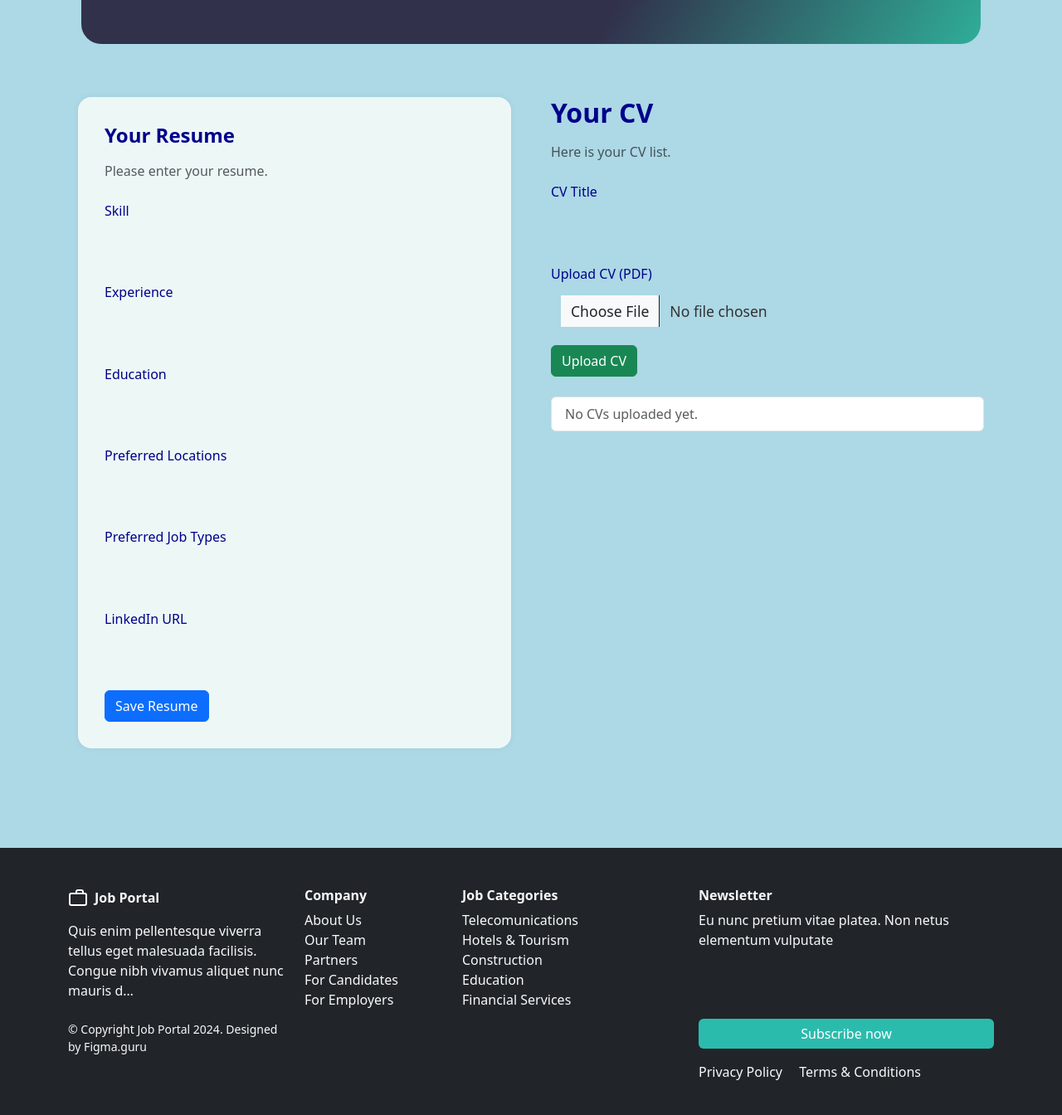
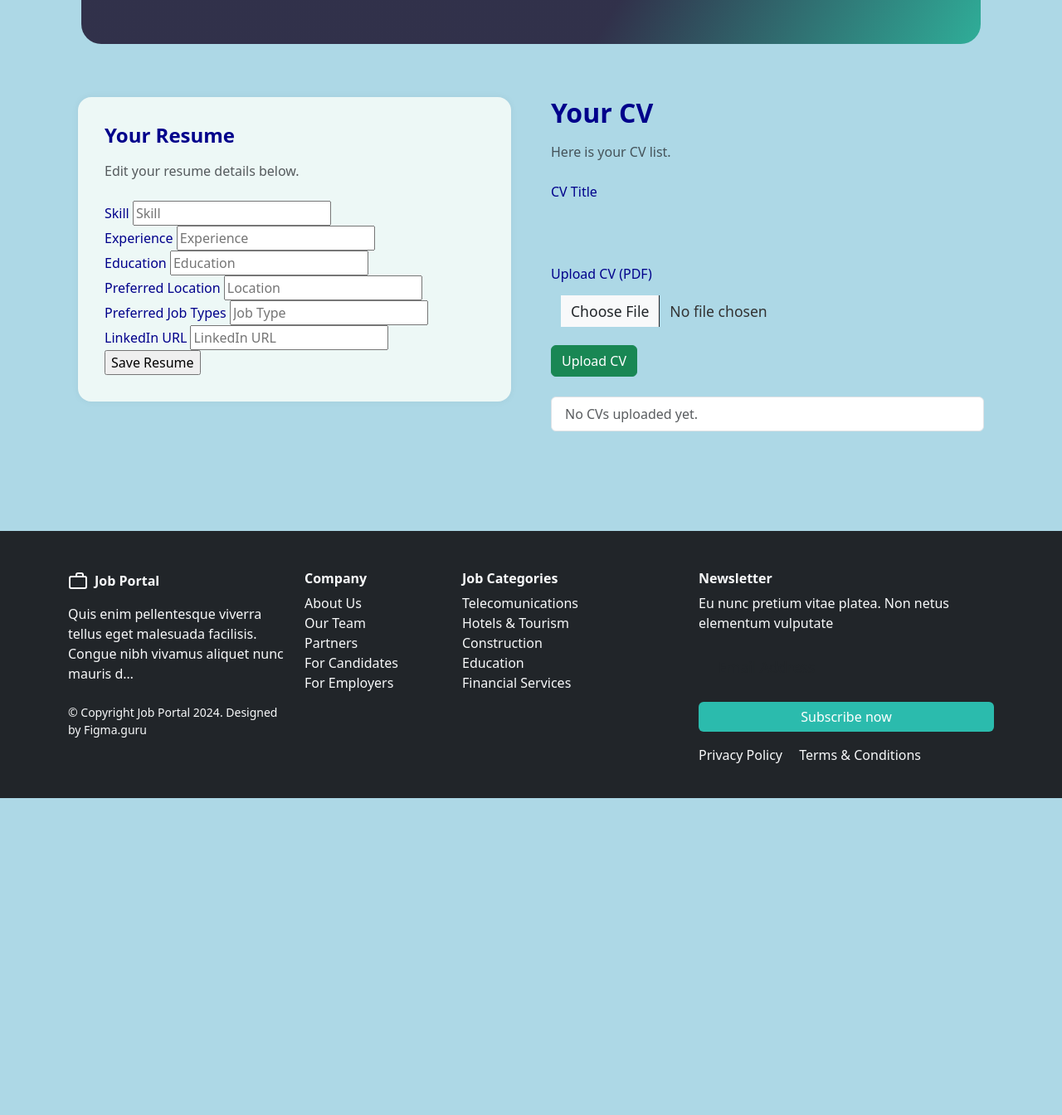
Before and after one commit to PNamGP1120/RecruitmentFlaskApp, a Flask app: template app/templates/profile/profile.html in a window 1280 px wide. Shown: the part 197-1541 px from the top of the page at 83% size. After the commit the page ends 1159 px from the top, so only its background shows below. Run offline with Flask 3, Linux system fonts and the light colour scheme; the template is opened without the code that fills it, so the values that code supplies are empty; grey boxes are pictures that could not be loaded.

Commit message:
resume completement

```diff
--- a/app/index.py
+++ b/app/index.py
@@ -1,18 +1,52 @@
-from flask import render_template, request, redirect, url_for
-from flask_login import login_user, logout_user
+import flask
+from flask import render_template, request, redirect, url_for, flash
+from flask_login import login_user, logout_user, current_user
 
 from app import app, dao, login
+from app.models import Resume
 
 
 @app.route('/')
 def index():
     return render_template('index.html')
 
-@app.route('/profile')
-def profile():
+
+@app.route('/profile', methods=['POST', 'GET'])
+def profile_process():
     title = "Resume & CV Management"
     subtitle = "Edit your resume & CV"
-    return render_template('profile/profile.html', title=title, subtitle=subtitle)
+
+    # Fetch the current user's resume (if it exists)
+    resume = Resume.query.filter_by(user_id=current_user.id).first()
+
+    if request.method == 'POST':
+        if (not request.form['skill'] or not request.form['experience'] or not request.form['education']
+                or not request.form['location'] or not request.form['job'] or not request.form['linkedin']):
+            flash('Please enter all required resume details', 'danger')
+        else:
+            # Prepare resume data
+            resume_data = {
+                'skill': request.form['skill'],
+                'experience': request.form['experience'],
+                'education': request.form['education'],
+                'preferred_locations': request.form['location'],
+                'preferred_job_types': request.form['job'],
+                'linkedin_url': request.form.get('linkedin', '')
+            }
+            # Update or create resume
+            if resume:
+                # Update existing resume
+                dao.update_resume(resume, resume_data)
+                flash('Resume was successfully updated', 'success')
+            else:
+                # Create new resume
+                resume = Resume(**resume_data, user_id=current_user.id)
+                dao.add_resume(resume)
+                flash('Resume was successfully added', 'success')
+            return redirect(url_for('profile_process'))
+
+    return render_template('profile/profile.html', title=title, subtitle=subtitle, resume=resume)
+
 
 @app.route("/register", methods=['GET', 'POST'])
 def register_process():
@@ -33,13 +67,14 @@ def register_process():
     subtitle = "Join our platform and discover thousands of job opportunities."
     return render_template('register.html', err_msg=err_msg, title=title, subtitle=subtitle)
 
+
 @app.route("/login", methods=['GET', 'POST'])
 def login_process():
     if request.method.__eq__('POST'):
         username = request.form.get('username')
         password = request.form.get('password')
         print(username, password)
-        u = dao.auth_user(username = username, password = password)
+        u = dao.auth_user(username=username, password=password)
         print(u)
         if u:
             login_user(u)
@@ -49,20 +84,25 @@ def login_process():
     subtitle = "Please enter your credentials to proceed."
     return render_template('login.html', title=title, subtitle=subtitle)
 
+
 @app.route("/logout")
 def logout_process():
     logout_user()
     return redirect(url_for('login_process'))
 
+
 @login.user_loader
 def get_user_by_id(user_id):
     return dao.get_user_by_id(user_id)
+
 
 @app.route('/about')
 def about():
     return render_template('about_us.html')
 
+
 if __name__ == '__main__':
     with app.app_context():
         from app.admin import *
+
         app.run(debug=True)
--- a/app/templates/layout/header.html
+++ b/app/templates/layout/header.html
@@ -43,7 +43,7 @@
                     {{ current_user.username }}
                 </a>
                 <ul class="dropdown-menu dropdown-menu-end" aria-labelledby="navbarDropdownUser">
-                    <li><a class="dropdown-item" href="{{url_for('profile')}}">Profile</a></li>
+                    <li><a class="dropdown-item" href="{{url_for('profile_process')}}">Profile</a></li>
                     <li><a class="dropdown-item" href="/settings">Settings</a></li>
                     <li>
                         <hr class="dropdown-divider">
--- a/app/templates/profile/profile.html
+++ b/app/templates/profile/profile.html
@@ -22,37 +22,50 @@
     <div class="container">
         <div class="row g-5">
 
+            <!-- Resume Section -->
             <div class="col-md-6">
-                <div class="resume-form-wrapper"> {# Use the renamed class for clarity #}
+                {% with messages = get_flashed_messages(with_categories=true) %}
+                    {% if messages %}
+                        {% for category, message in messages %}
+                            <div class="alert alert-{{ category }} alert-dismissible fade show" role="alert">
+                                {{ message }}
+                                <button type="button" class="btn-close" data-bs-dismiss="alert" aria-label="Close"></button>
+                            </div>
+                        {% endfor %}
+                    {% endif %}
+                {% endwith %}
+
+
+                <div class="resume-form-wrapper">
                     <h4 class="fw-bold mb-3">Your Resume</h4>
-                    <p class="text-muted mb-4">Please enter your resume.</p>
+                    <p class="text-muted mb-4">Edit your resume details below.</p>
 
-                    <form method="POST" action="">
-                        <div class="mb-3">
-                            <label class="form-label">Skill</label>
-                            <input type="text" class="form-control" name="skill" value="{{ resume.skill if resume else '' }}">
-                        </div>
-                        <div class="mb-3">
-                            <label class="form-label">Experience</label>
-                            <input type="text" class="form-control" name="experience" value="{{ resume.experience if resume else '' }}">
-                        </div>
-                        <div class="mb-3">
-                            <label class="form-label">Education</label>
-                            <input type="text" class="form-control" name="education" value="{{ resume.education if resume else '' }}">
-                        </div>
-                        <div class="mb-3">
-                            <label class="form-label">Preferred Locations</label>
-                            <input type="text" class="form-control" name="preferred_locations" value="{{ resume.preferred_locations if resume else '' }}">
-                        </div>
-                        <div class="mb-3">
-                            <label class="form-label">Preferred Job Types</label>
-                            <input type="text" class="form-control" name="preferred_job_types" value="{{ resume.preferred_job_types if resume else '' }}">
-                        </div>
-                        <div class="mb-3">
-                            <label class="form-label">LinkedIn URL</label>
-                            <input type="text" class="form-control" name="linkedin_url" value="{{ resume.linkedin_url if resume else '' }}">
-                        </div>
-                        <button type="submit" class="btn btn-primary">Save Resume</button>
+                    <form action="{{ url_for('profile_process') }}" method="POST">
+                        <label>
+                            Skill
+                            <input type="text" name="skill" placeholder="Skill" value="{{ resume.skill if resume else '' }}">
+                        </label><br>
+                        <label>
+                            Experience
+                            <input type="text" name="experience" placeholder="Experience" value="{{ resume.experience if resume else '' }}">
+                        </label><br>
+                        <label>
+                            Education
+                            <input type="text" name="education" placeholder="Education" value="{{ resume.education if resume else '' }}">
+                        </label><br>
+                        <label>
+                            Preferred Location
+                            <input type="text" name="location" placeholder="Location" value="{{ resume.preferred_locations if resume else '' }}">
+                        </label><br>
+                        <label>
+                            Preferred Job Types
+                            <input type="text" name="job" placeholder="Job Type" value="{{ resume.preferred_job_types if resume else '' }}">
+                        </label><br>
+                        <label>
+                            LinkedIn URL
+                            <input type="text" name="linkedin" placeholder="LinkedIn URL" value="{{ resume.linkedin_url if resume else '' }}">
+                        </label><br>
+                        <input type="submit" value="Save Resume">
                     </form>
 
                 </div>
```
Also changed, not shown: app/dao.py (+41 -0 lines), app/models.py (+8 -1 lines).
